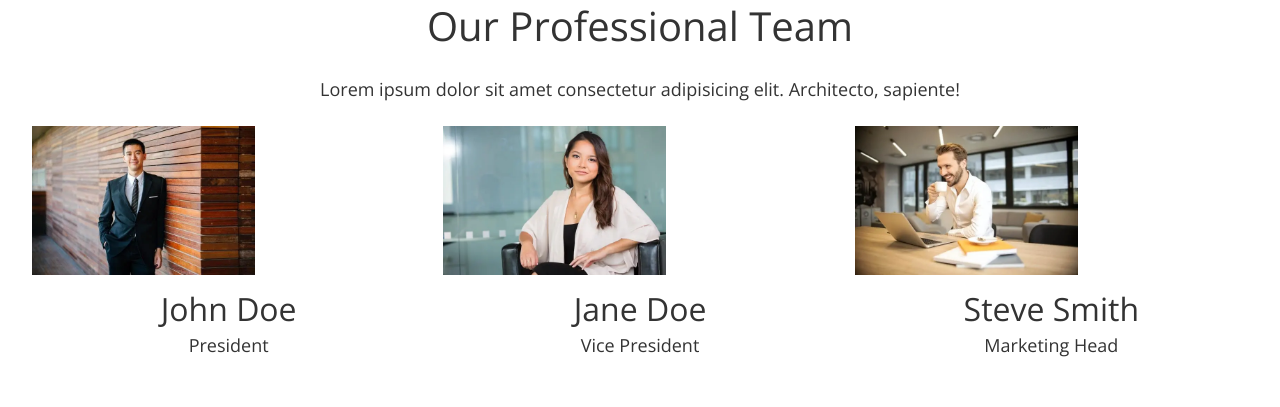
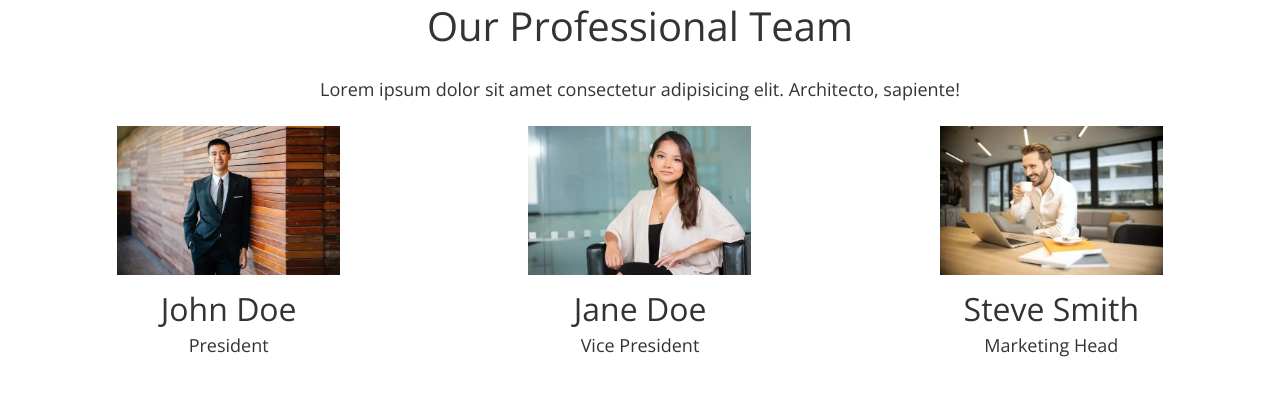
Before and after one commit to jokerav/go_web, a React (Create React App) app: page / in a window 1280 px wide. Shown: the part 3040-3447 px from the top of the page. Built offline with nearby package versions, Linux system fonts and the light colour scheme.

Commit message:
team refactor

```diff
--- a/src/Components/team/team.css
+++ b/src/Components/team/team.css
@@ -75,6 +75,7 @@
   .team-list {
     display: grid;
     grid-template-columns: 1fr 1fr 1fr;
+    justify-items: center;
     column-gap: 18px;
   }
 }
--- a/src/Components/team/team.scss
+++ b/src/Components/team/team.scss
@@ -63,6 +63,7 @@
   @media screen and (min-width: 768px) {
     display: grid;
     grid-template-columns: 1fr 1fr 1fr;
+    justify-items: center;
     column-gap: 18px;
   }
   @media screen and (min-width: 1360px){
```
Also changed, not shown: 1 other file (tests, documents, lock files or other folders).
